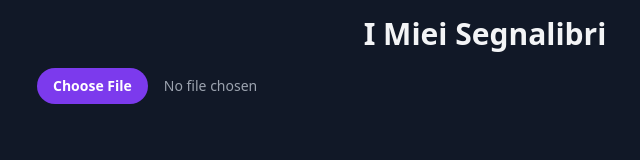
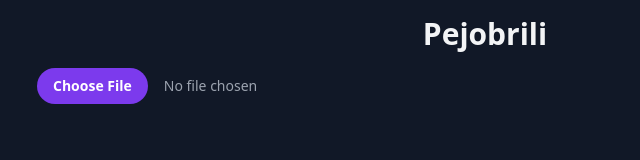
Before and after one commit to Pejone/visual-bookmarks, a website: page public/index.html in a window 1280 px wide. Shown: the whole page, without its empty margins (155-795 px from the left). Drawn offline with nearby package versions, Linux system fonts and the light colour scheme.

Commit message:
Aggiornato titolo

```diff
--- a/public/index.html
+++ b/public/index.html
@@ -3,13 +3,13 @@
 <head>
   <meta charset="UTF-8">
   <meta name="viewport" content="width=device-width, initial-scale=1.0">
-  <title>Anteprima Segnalibri</title>
+  <title>Anteprima Segnabrili pejosi</title>
   <script src="https://cdn.tailwindcss.com"></script>
 </head>
 <body class="bg-gray-900 text-gray-100 min-h-screen p-4">
 
   <header class="max-w-4xl mx-auto mb-8 text-center">
-    <h1 class="text-3xl font-bold mb-4">I Miei Segnalibri</h1>
+    <h1 class="text-3xl font-bold mb-4">Pejobrili</h1>
     <!-- Input per caricare il file HTML esportato dal browser -->
     <input type="file" id="fileInput" accept=".html" class="block w-full text-sm text-gray-400 file:mr-4 file:py-2 file:px-4 file:rounded-full file:border-0 file:text-sm file:font-semibold file:bg-violet-600 file:text-white hover:file:bg-violet-700 cursor-pointer"/>
   </header>
```
